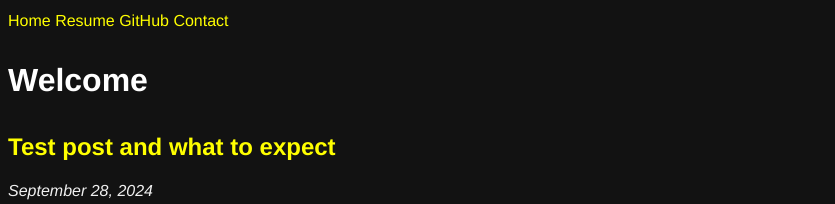
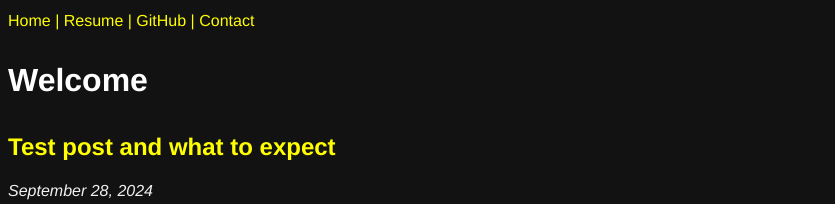
Before and after one commit to benn9833/benn9833.github.io, a Jekyll site: the page built from index.html, in a window 1280 px wide. Shown: the top 204 px of the page, without its empty margins (0-835 px from the left). Built offline with Jekyll 4.4.1, drawn with Linux system fonts in a browser that asks for light colours.

Commit message:
Update topnav.html

```diff
--- a/_includes/topnav.html
+++ b/_includes/topnav.html
@@ -1,6 +1,6 @@
 <div class="topnav">
-  <a class="active" href="{{ '/' | relative_url }}">Home </a>
-  <a href="{{ '/cv.html' | relative_url }}"> Resume </a>
-  <a href="https://github.com/benn9833"> GitHub </a>
-  <a href="{{ '/contact.html' | relative_url }}"> Contact </a>
+  <a class="active" href="{{ '/' | relative_url }}">Home  | </a>
+  <a href="{{ '/cv.html' | relative_url }}"> Resume  | </a>
+  <a href="https://github.com/benn9833"> GitHub  | </a>
+  <a href="{{ '/contact.html' | relative_url }}"> Contact</a>
 </div>
```
